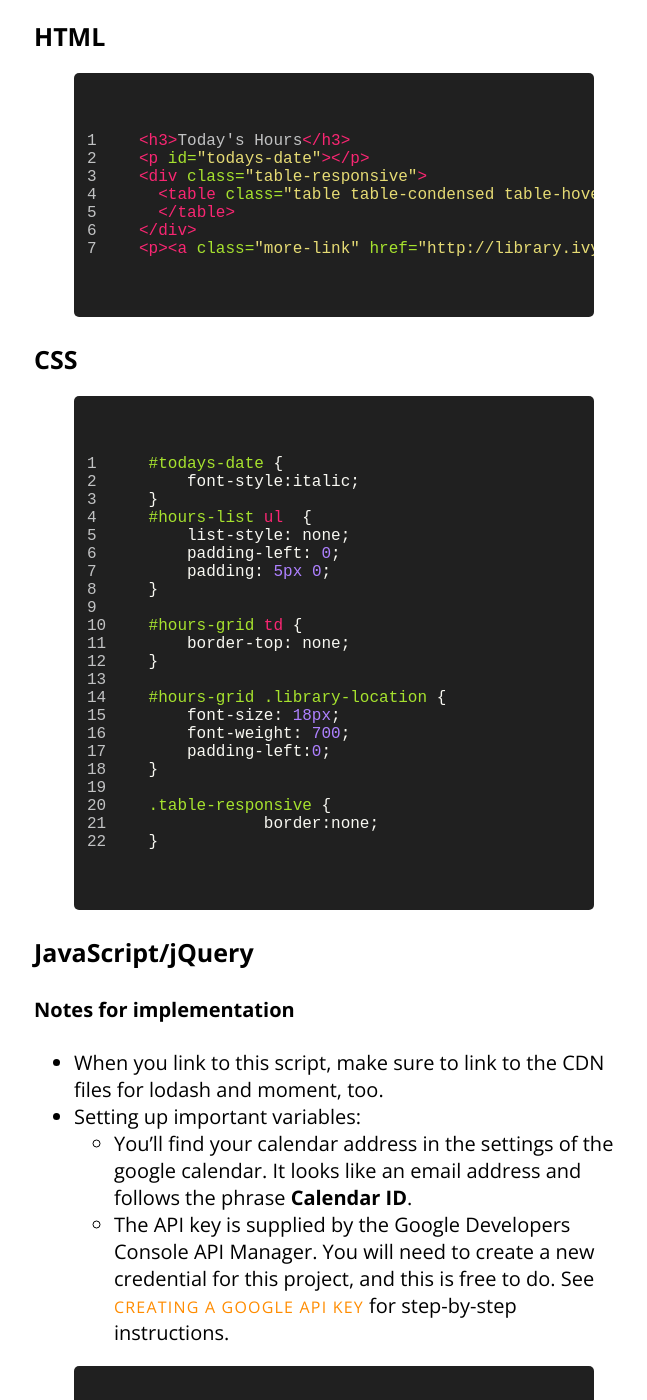
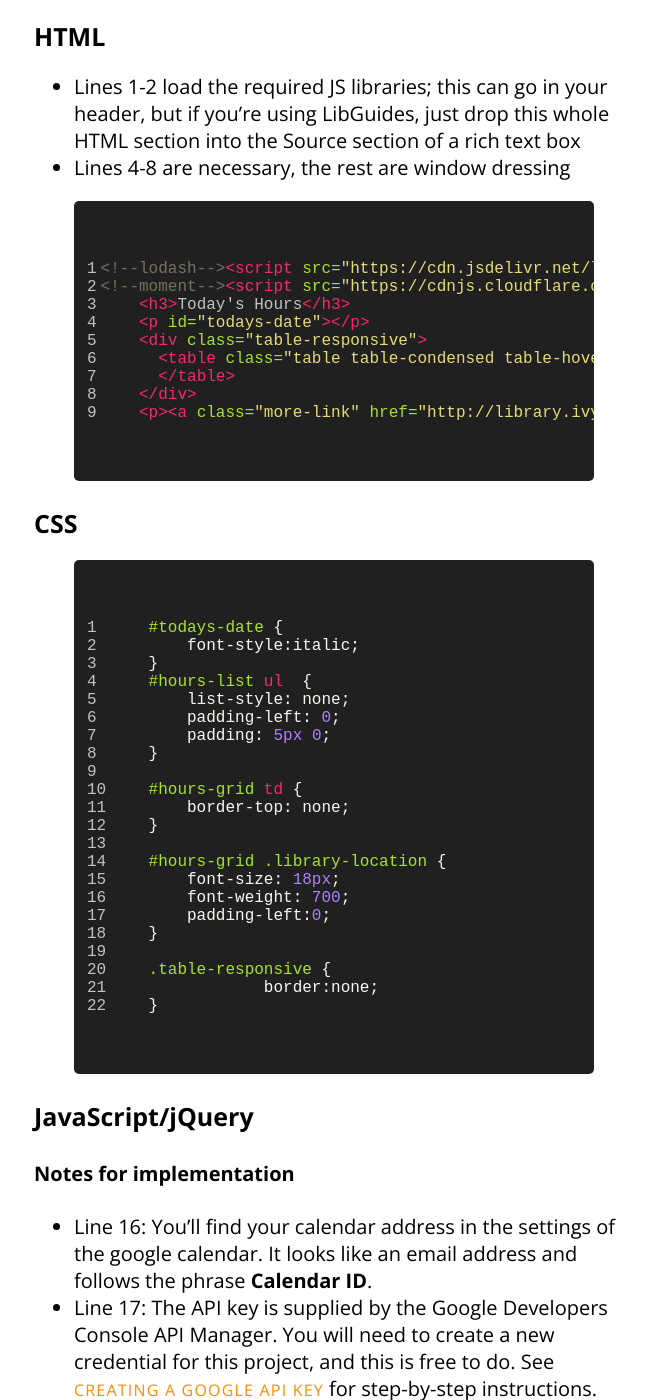
Before and after one commit to carylwyatt/carylwyatt.github.io, a Jekyll site: the page built from _posts/2018-02-16-todays-hours.md, in a window 1280 px wide and 1400 px high, scrolled down 1670 px. Shown: the whole window, without its empty margins (306-953 px from the left). Built offline with Jekyll 4.4.1, drawn with Linux system fonts in a browser that asks for light colours.

Commit message:
Update 2018-02-16-todays-hours.md

```diff
--- a/_posts/2018-02-16-todays-hours.md
+++ b/_posts/2018-02-16-todays-hours.md
@@ -31,8 +31,14 @@ Access permissions: check **make available to public** box
 
 ## Code
 ### HTML
+{:.code-notes}
+
+- Lines 1-2 load the required JS libraries; this can go in your header, but if you're using LibGuides, just drop this whole HTML section into the Source section of a rich text box
+- Lines 4-8 are necessary, the rest are window dressing
 
 {% highlight html linenos %}
+<!--lodash--><script src="https://cdn.jsdelivr.net/lodash/4.17.4/lodash.min.js"></script>
+<!--moment--><script src="https://cdnjs.cloudflare.com/ajax/libs/moment.js/2.18.1/moment.min.js"></script>
     <h3>Today's Hours</h3>
     <p id="todays-date"></p>
     <div class="table-responsive">
@@ -71,10 +77,11 @@ Access permissions: check **make available to public** box
 
 ### JavaScript/jQuery
 #### Notes for implementation
-- When you link to this script, make sure to link to the CDN files for lodash and moment, too.
-- Setting up important variables:
-	- You'll find your calendar address in the settings of the google calendar. It looks like an email address and follows the phrase **Calendar ID**.
-	- The API key is supplied by the Google Developers Console API Manager. You will need to create a new credential for this project, and this is free to do. See [Creating a Google API Key](https://docs.simplecalendar.io/google-api-key/) for step-by-step instructions.
+
+{:.code-notes}
+
+- Line 16: You'll find your calendar address in the settings of the google calendar. It looks like an email address and follows the phrase **Calendar ID**.
+- Line 17: The API key is supplied by the Google Developers Console API Manager. You will need to create a new credential for this project, and this is free to do. See [Creating a Google API Key](https://docs.simplecalendar.io/google-api-key/) for step-by-step instructions.
 
 {% highlight javascript linenos %}
   //====set up date/time variables (moments.js)
```
